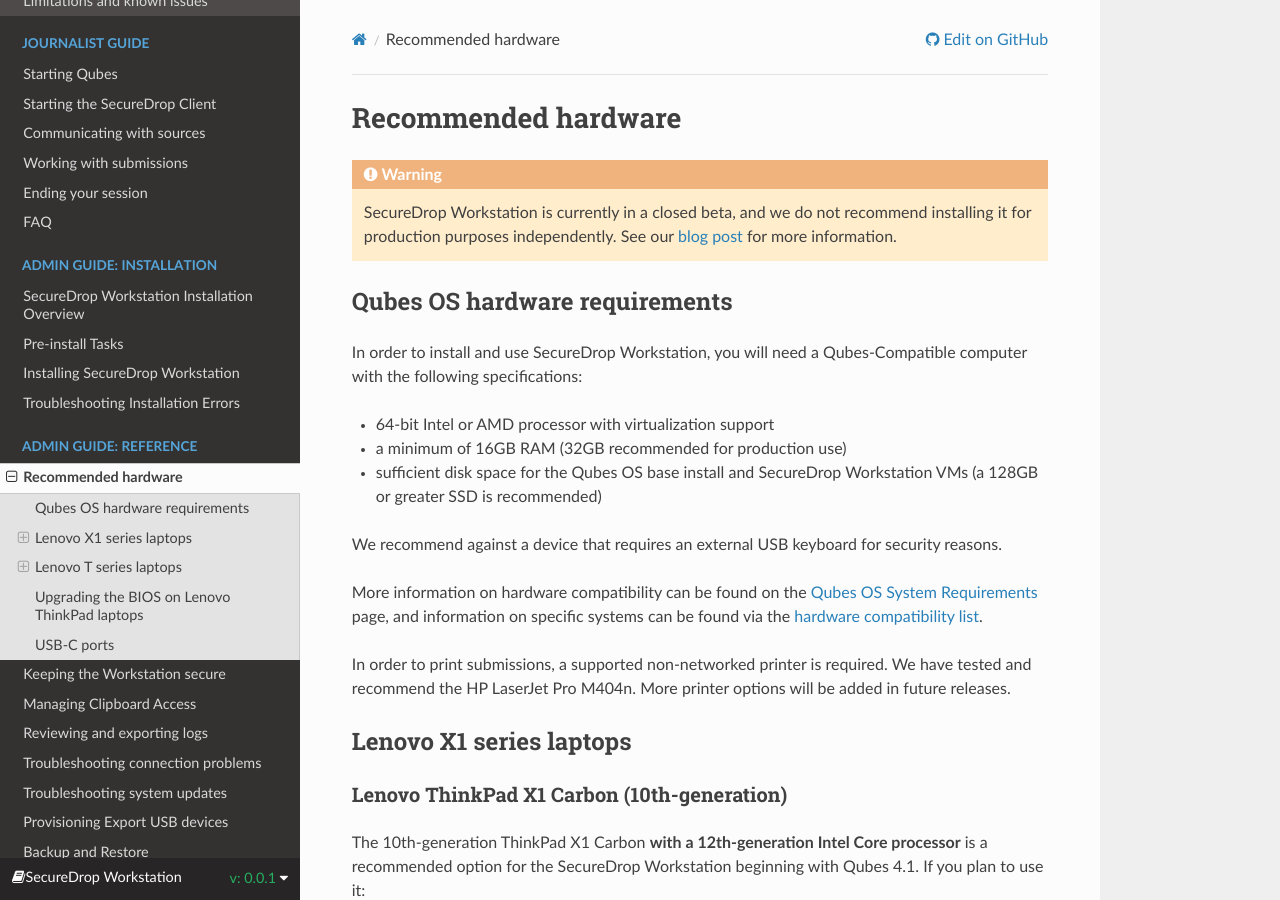
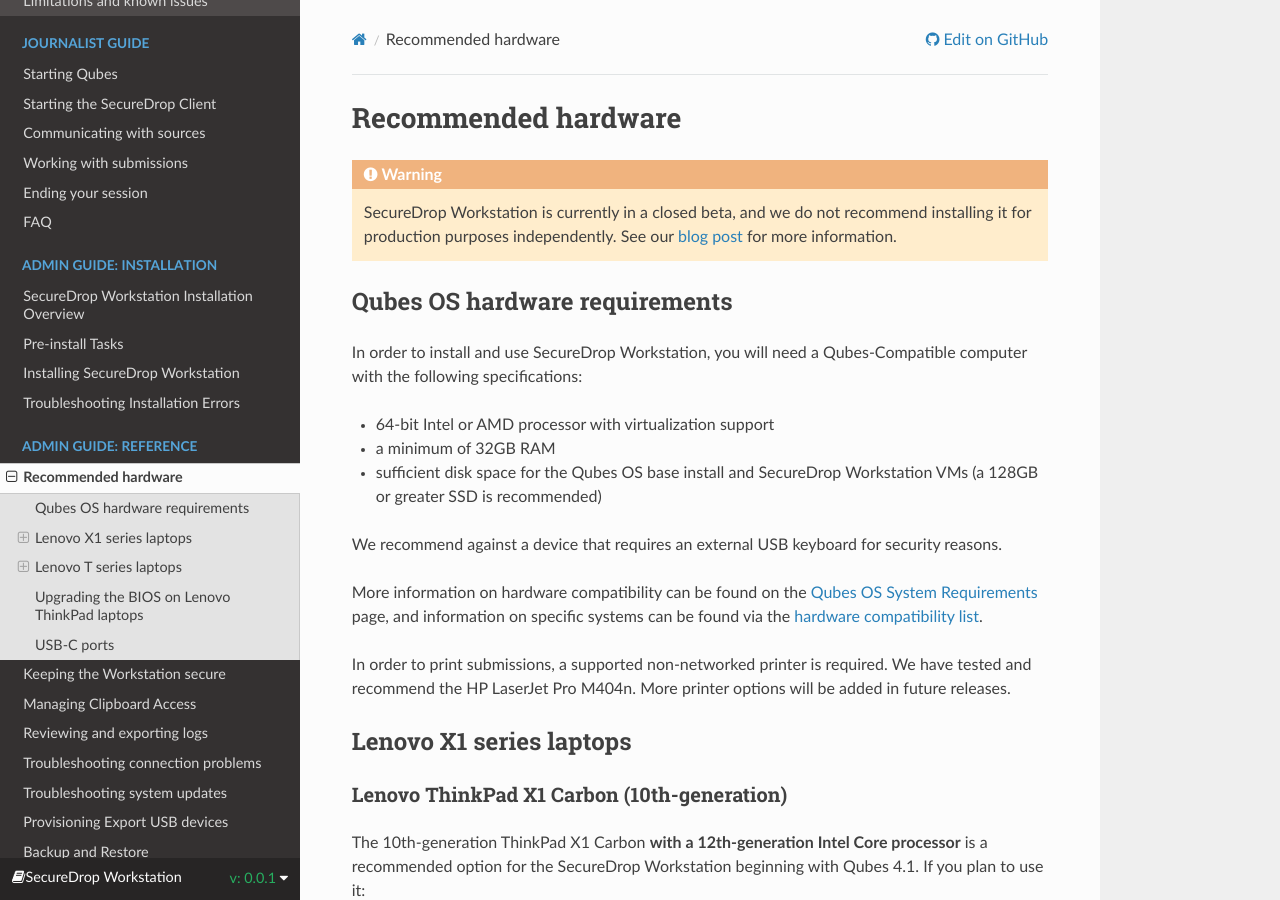
Before and after one commit to freedomofpress/securedrop-workstation-docs, a Sphinx documentation site: the page built from docs/admin/reference/hardware.rst, in a window 1280 px wide and 900 px high. Built offline with Sphinx 7.4.7 and the Read the Docs theme 2.0.0, drawn with Linux system fonts in a browser that asks for light colours.

Commit message:
Set a minimum of 32GB of RAM
Advertise production requirements here; dev requirements can do in
the dev docs.

Fixes #210.

```diff
--- a/docs/admin/reference/hardware.rst
+++ b/docs/admin/reference/hardware.rst
@@ -10,7 +10,7 @@
 In order to install and use SecureDrop Workstation, you will need a Qubes-Compatible computer with the following specifications:
 
 - 64-bit Intel or AMD processor with virtualization support
-- a minimum of 16GB RAM (32GB recommended for production use)
+- a minimum of 32GB RAM
 - sufficient disk space for the Qubes OS base install and SecureDrop Workstation VMs (a 128GB or greater SSD is recommended)
 
 We recommend against a device that requires an external USB keyboard for security reasons.
```
